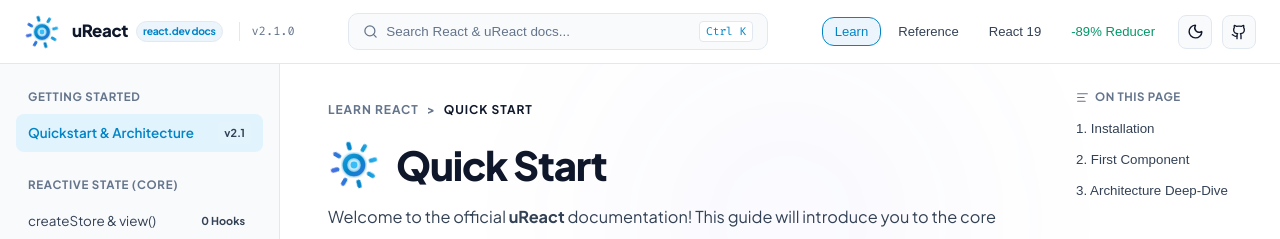
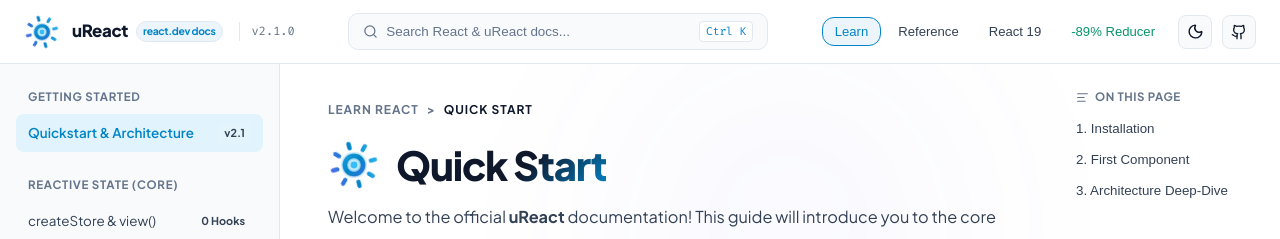
Before and after one commit to jins-coder/uReact, a React (Vite) app: page / in a window 1280 px wide. Shown: the top 239 px of the page. Built offline with nearby package versions, Linux system fonts and the light colour scheme.

Commit message:
fix(css): define paired standard 'background-clip' and '-webkit-background-clip' across doc-title and scrollbars

```diff
--- a/src/projects/docs-portal/styles.css
+++ b/src/projects/docs-portal/styles.css
@@ -183,6 +183,7 @@
   background-color: var(--scrollbar-thumb) !important;
   border-radius: 9999px !important;
   border: 2px solid transparent !important;
+  -webkit-background-clip: content-box !important;
   background-clip: content-box !important;
   transition: background-color 0.2s ease;
 }
@@ -951,7 +952,10 @@
   letter-spacing: -0.03em;
   line-height: 1.2;
   margin-bottom: 16px;
-  color: var(--text-main);
+  background: linear-gradient(135deg, var(--text-main) 60%, var(--accent-cyan));
+  -webkit-background-clip: text;
+  background-clip: text;
+  -webkit-text-fill-color: transparent;
 }
 
 .doc-lead {
```
